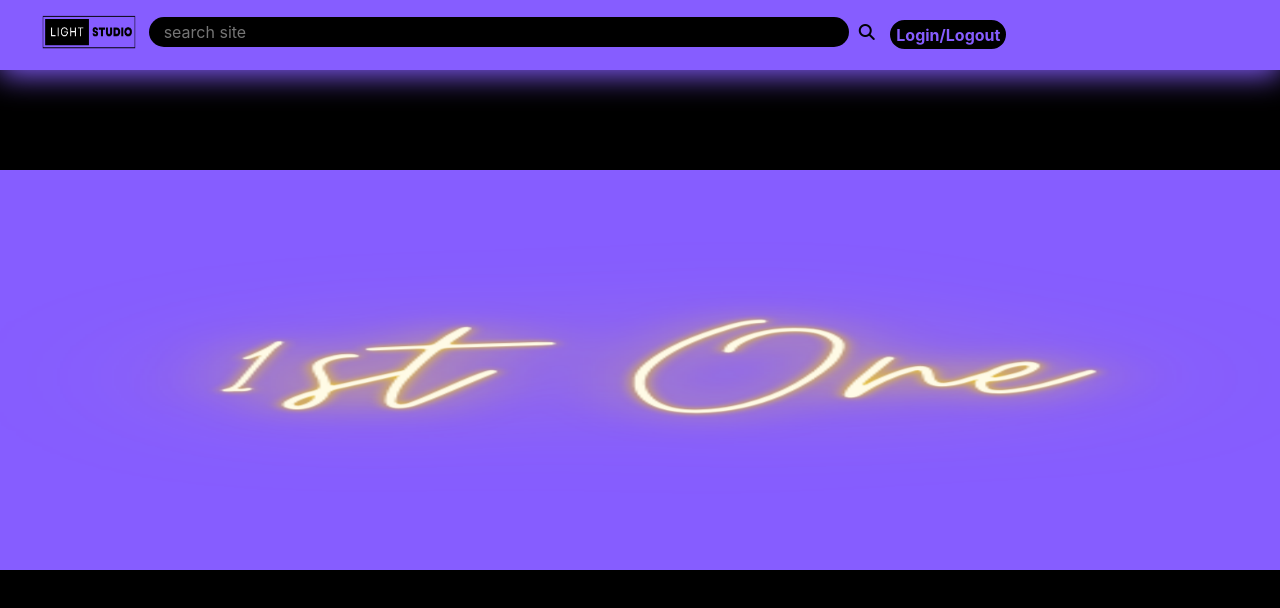
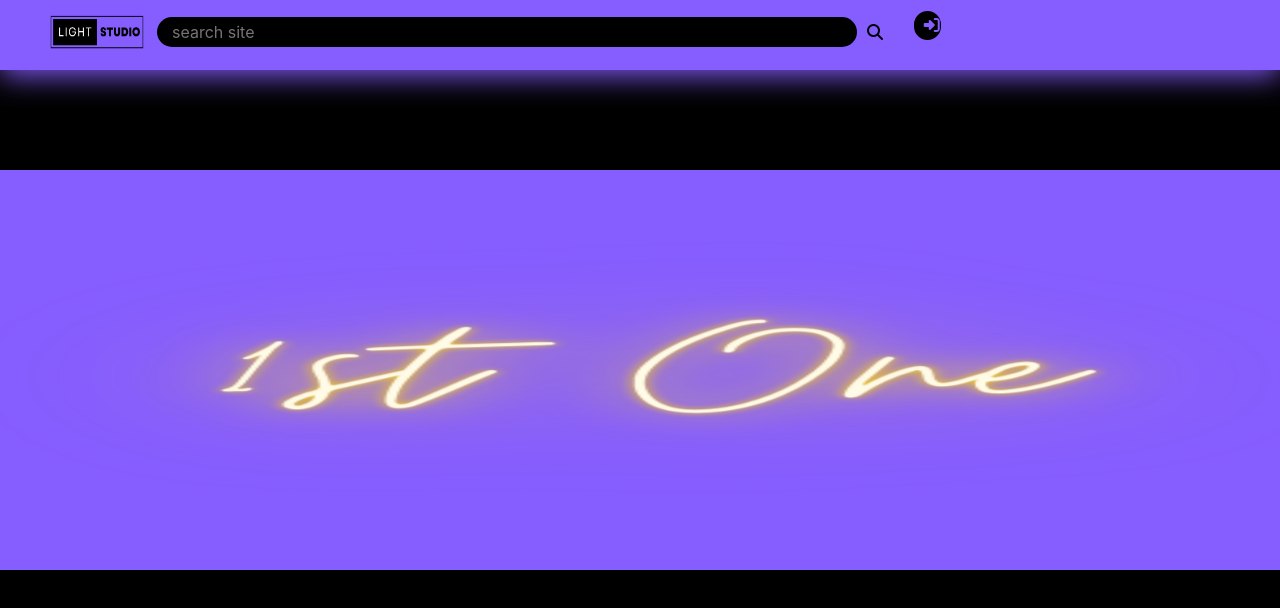
Before and after one commit to AryanSwaroop/QuickList, a React (Create React App) app: page / in a window 1280 px wide. Shown: the top 608 px of the page. Built offline with nearby package versions, Linux system fonts and the light colour scheme.

Commit message:
third init

```diff
--- a/public/index.html
+++ b/public/index.html
@@ -41,9 +41,10 @@
       To create a production bundle, use `npm run build` or `yarn build`.
 
     -->
+    <script src="https://kit.fontawesome.com/728212aa10.js" crossorigin="anonymous"></script>
     </body>
 
 
-    <script src="https://kit.fontawesome.com/728212aa10.js" crossorigin="anonymous"></script>
+
     <script src="https://cdn.jsdelivr.net/npm/bootstrap@5.3.0-alpha2/dist/js/bootstrap.bundle.min.js" integrity="sha384-qKXV1j0HvMUeCBQ+QVp7JcfGl760yU08IQ+GpUo5hlbpg51QRiuqHAJz8+BrxE/N" crossorigin="anonymous"></script>
     </html>
--- a/src/index.css
+++ b/src/index.css
@@ -91,9 +91,12 @@ input[type="text"], textarea {
 
   color: #865DFF;
   background-color: #865DFF;
-  width: 100%;
+  width: 70%;
+  padding-right: 24%;
+
+
   height: 50%;
-  margin-top: 14%;
+  margin-top: 17%;
   background-color: black;
 
   border-radius: 50px;
--- a/src/top.jsx
+++ b/src/top.jsx
@@ -12,7 +12,7 @@ export default function TopBar() {
         </input><i class="fa-solid fa-magnifying-glass" style={{color: "#010005",marginLeft:"10px"}}></i></div>
         <div></div>
 
-        <div><button className="topbar-signup"><b>Login/Logout</b></button></div>
+        <div><button className="topbar-signup"><i class="fa-solid fa-right-to-bracket" style={{color: "#865DFF",height:"2px",width:"2px"}}></i></button></div>
 
 
     </div>
```
